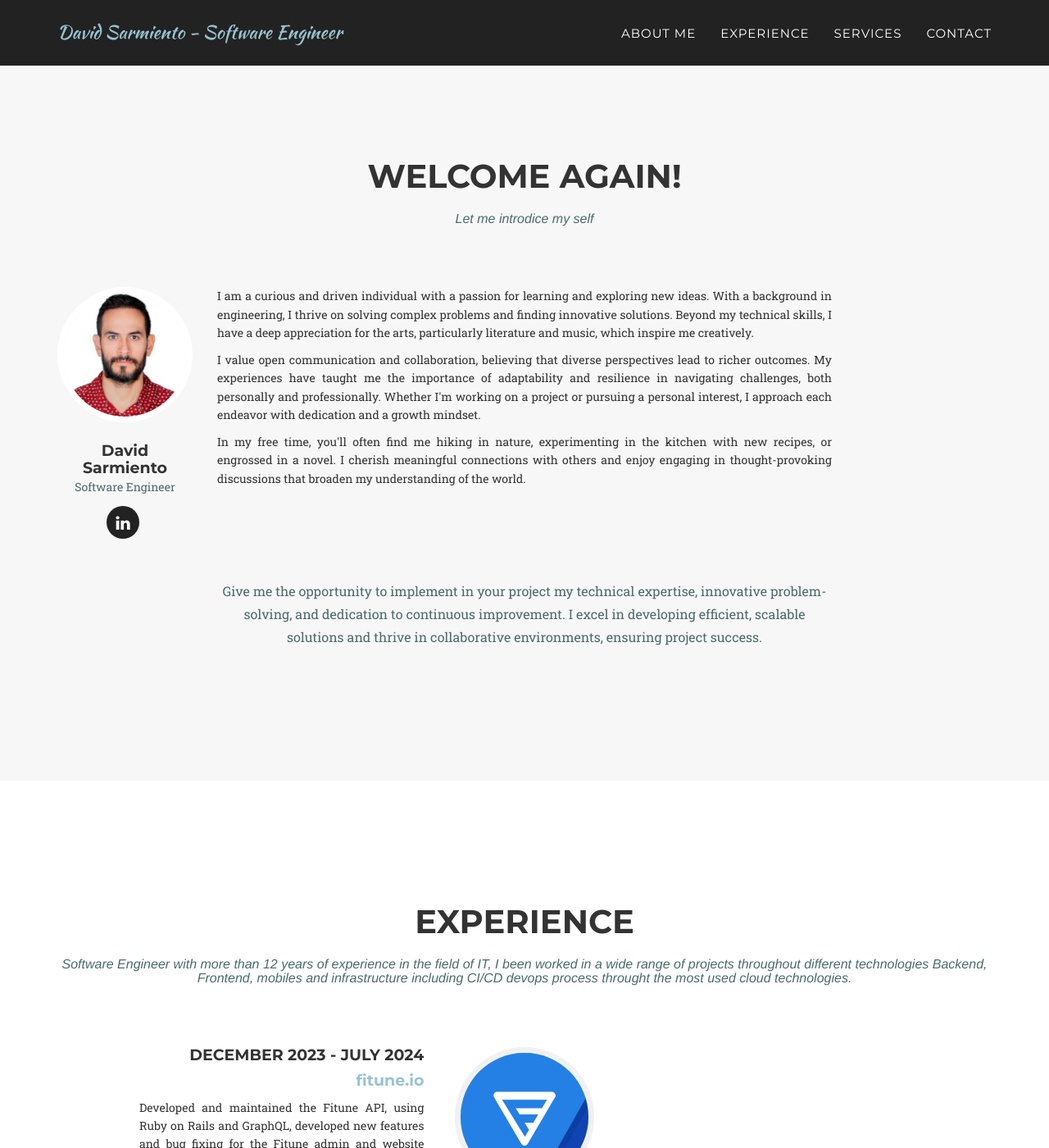
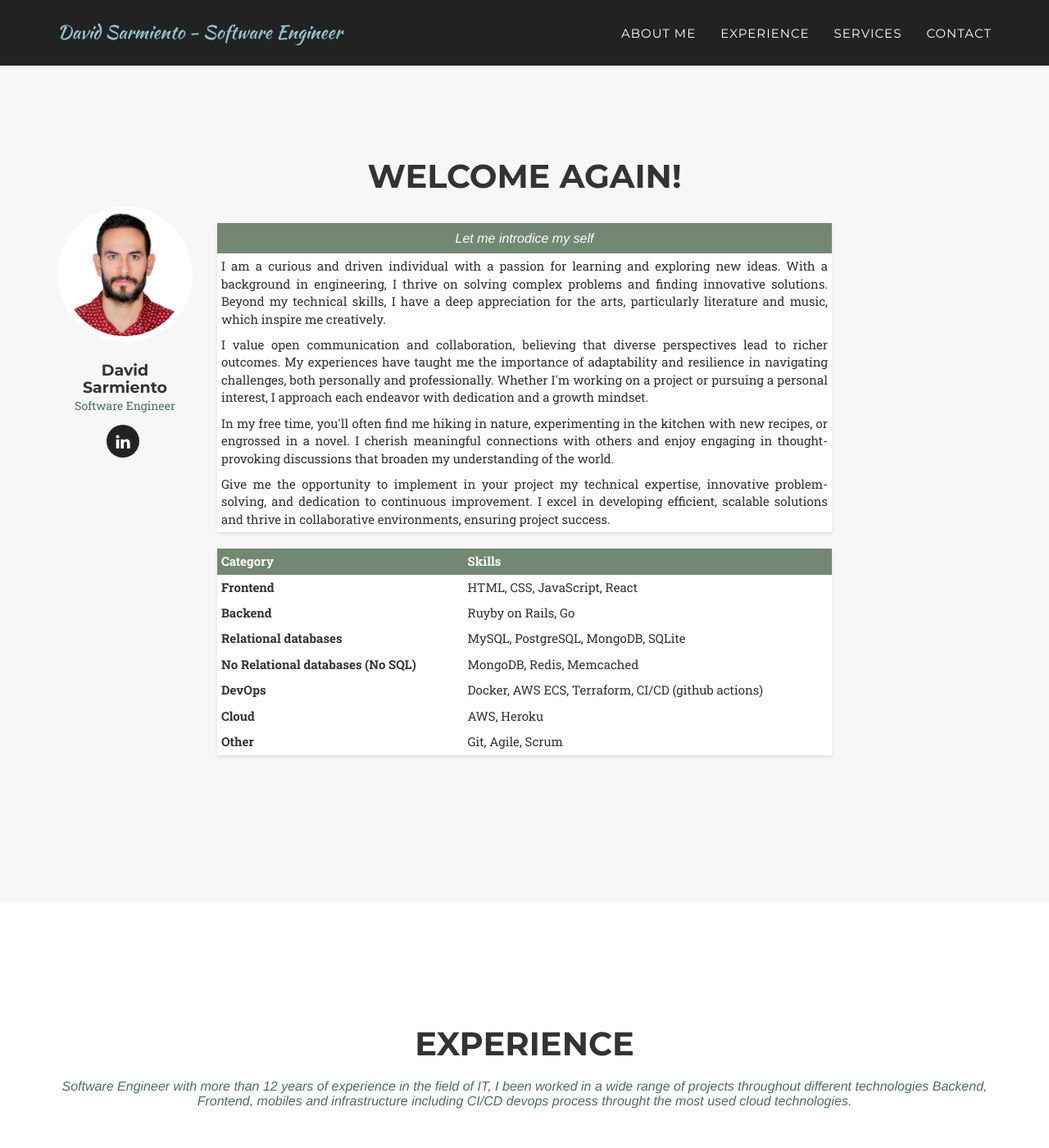
Before and after one commit to edsarmiento/edsarmiento.github.io, a Jekyll site: the page built from index.html, in a window 1280 px wide and 1400 px high, scrolled down 715 px. Shown: the whole window at 82% size. Built offline with Jekyll 4.4.1, drawn with Linux system fonts in a browser that asks for light colours; some web fonts are replaced.

Commit message:
add table of skillas

```diff
--- a/_includes/about.html
+++ b/_includes/about.html
@@ -4,7 +4,6 @@
             <div class="row">
                 <div class="col-lg-12 text-center">
                     <h2 class="section-heading">Welcome again!</h2>
-                    <h3 class="section-subheading text-muted">Let me introdice my self</h3>
                 </div>
             </div>
             <div class="row">
@@ -28,22 +27,78 @@
                 {% endfor %}
 
                 <div class="col-sm-8">
-                    <p class="text-details-about">
-                        I am a curious and driven individual with a passion for learning and exploring new ideas. With a background in engineering, I thrive on solving complex problems and finding innovative solutions. Beyond my technical skills, I have a deep appreciation for the arts, particularly literature and music, which inspire me creatively.
-                    </p>
-                    <p class="text-details-about">
-                        I value open communication and collaboration, believing that diverse perspectives lead to richer outcomes. My experiences have taught me the importance of adaptability and resilience in navigating challenges, both personally and professionally. Whether I'm working on a project or pursuing a personal interest, I approach each endeavor with dedication and a growth mindset.
-                    </p>
-                    <p class="text-details-about">
-                        In my free time, you'll often find me hiking in nature, experimenting in the kitchen with new recipes, or engrossed in a novel. I cherish meaningful connections with others and enjoy engaging in thought-provoking discussions that broaden my understanding of the world.
-                    </p>
+
+                    <table>
+                        <tr>
+                            <th>
+                                <h3 class="section-subheading-table">Let me introdice my self</h3>
+                            </th>
+                        </tr>
+                        <tr>
+                            <td>
+                                I am a curious and driven individual with a passion for learning and exploring new ideas. With a background in engineering, I thrive on solving complex problems and finding innovative solutions. Beyond my technical skills, I have a deep appreciation for the arts, particularly literature and music, which inspire me creatively.
+                            </td>
+                        </tr>
+
+                        <tr>
+                            <td>
+                                I value open communication and collaboration, believing that diverse perspectives lead to richer outcomes. My experiences have taught me the importance of adaptability and resilience in navigating challenges, both personally and professionally. Whether I'm working on a project or pursuing a personal interest, I approach each endeavor with dedication and a growth mindset.
+                            </td>
+                        </tr>
+
+                        <tr>
+                            <td>
+                                In my free time, you'll often find me hiking in nature, experimenting in the kitchen with new recipes, or engrossed in a novel. I cherish meaningful connections with others and enjoy engaging in thought-provoking discussions that broaden my understanding of the world.
+                            </td>
+                        </tr>
+
+                        <tr>
+                            <td>
+                                Give me the opportunity to implement in your project my technical expertise, innovative problem-solving, and dedication to continuous improvement. I excel in developing efficient, scalable solutions and thrive in collaborative environments, ensuring project success.
+                            </td>
+                        </tr>
+                    </table>
+
+                    <table>
+                        <tr>
+                            <th>Category</th>
+                            <th>Skills</th>
+                        </tr>
+                        <tr>
+                            <td class="category">Frontend</td>
+                            <td>HTML, CSS, JavaScript, React</td>
+                        </tr>
+                        <tr>
+                            <td class="category">Backend</td>
+                            <td>Ruyby on Rails, Go</td>
+                        </tr>
+                        <tr>
+                            <td class="category">Relational databases</td>
+                            <td>MySQL, PostgreSQL, MongoDB, SQLite</td>
+                        </tr>
+                        <tr>
+                            <td class="category">No Relational databases (No SQL)</td>
+                            <td>MongoDB, Redis, Memcached</td>
+                        </tr>
+                        <tr>
+                            <td class="category">DevOps</td>
+                            <td>Docker, AWS ECS, Terraform, CI/CD (github actions)</td>
+                        </tr>
+                        <tr>
+                            <td class="category">Cloud</td>
+                            <td>AWS, Heroku</td>
+                        </tr>
+                        <tr>
+                            <td class="category">Other</td>
+                            <td>Git, Agile, Scrum</td>
+                        </tr>
+                    </table>
+
                 </div>
             </div>
             <div class="row">
                 <div class="col-lg-8 col-lg-offset-2 text-center">
-                    <p class="large text-muted">
-                        Give me the opportunity to implement in your project my technical expertise, innovative problem-solving, and dedication to continuous improvement. I excel in developing efficient, scalable solutions and thrive in collaborative environments, ensuring project success.
-                    </p>
+                    <p class="large text-muted"></p>
                 </div>
             </div>
         </div>
```
Also changed, not shown: _includes/css/agency.css (+38 -0 lines).
